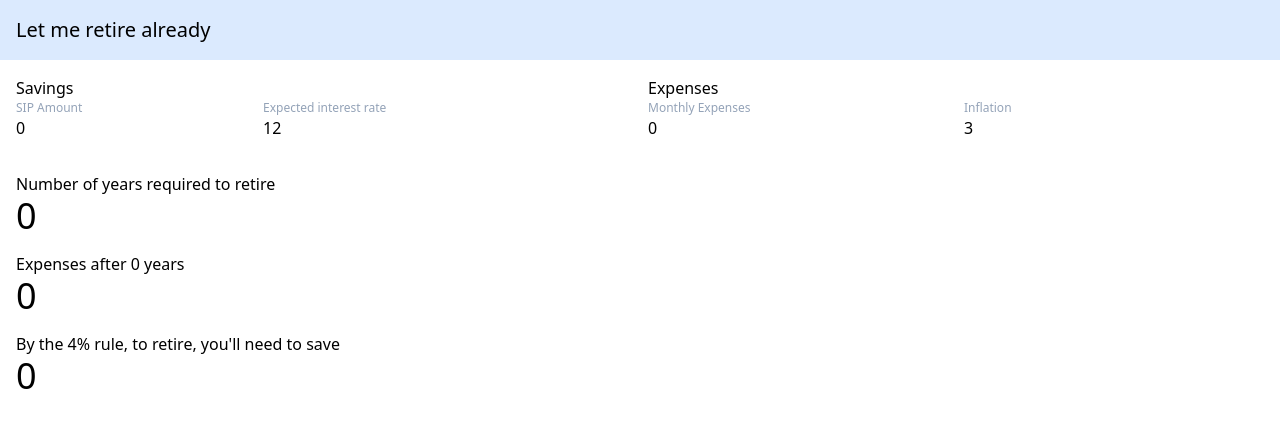
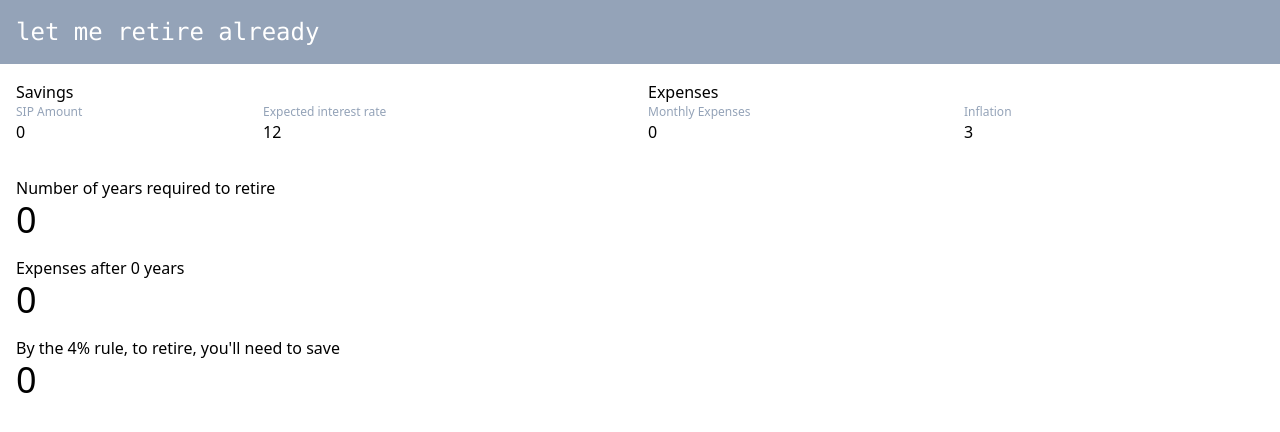
Before and after one commit to mehfil-tech/letmeretirealready, a Next.js app: page / in a window 1280 px wide. Shown: the top 432 px of the page. Built offline with nearby package versions, Linux system fonts and the light colour scheme.

Commit message:
fix: build errors

```diff
--- a/src/components/Info.tsx
+++ b/src/components/Info.tsx
@@ -26,7 +26,7 @@ function UserInfo() {
         </div>
       </div>
       <div className="mb-4">
-        By the 4% rule, to retire, you'll need to save
+        By the 4% rule, to retire, you&apos;ll need to save
         <div className="text-4xl">
           {new Intl.NumberFormat("en-IN").format(newTargetValue)}
         </div>
--- a/src/components/Nav.tsx
+++ b/src/components/Nav.tsx
@@ -7,10 +7,12 @@ import { signIn, signOut, useSession, getProviders } from "next-auth/react";
 function Nav() {
   const isUserLoggedIn = true;
   return (
-    <nav className="flex-between w-full p-4 bg-blue-100 gap-3">
+    <nav className="flex-between w-full p-4 bg-slate-400 gap-3">
       {/* App title */}
       <Link href="/" className="flex gap-2 flex-center">
-        <p className="text-xl">Let me retire already</p>
+        <p className="text-2xl text-white font-mono">
+          let me retire already
+        </p>
       </Link>
       {/* Desktop Navigation */}
       <div className="sm:flex hidden"></div>
--- a/src/store/User.tsx
+++ b/src/store/User.tsx
@@ -1,14 +1,14 @@
 "use client";
 
-import { createContext, useContext, useState } from "react";
+import { Dispatch, SetStateAction, createContext, useContext, useState } from "react";
 
 export const UserContext = createContext({
   savings: [{ saving: 0, interestRate: 0 }],
-  setSavings: (_) => {},
+  setSavings: (_: any) => {},
   expenses: 0,
-  setExpenses: (_) => {},
+  setExpenses: (_: any) => {},
   inflation: 0,
-  setInflation: (_) => {},
+  setInflation: (_: any) => {},
 });
 
 function UserStore({ children }: { children: React.ReactNode }) {
--- a/src/store/index.tsx
+++ b/src/store/index.tsx
@@ -1,11 +1,7 @@
 import UserStore from "./User";
 
-function RootStore({ children }) {
-    return (
-        <UserStore>
-            {children}
-        </UserStore>
-    );
+function RootStore({ children }: { children: React.ReactNode }) {
+  return <UserStore>{children}</UserStore>;
 }
 
 export default RootStore;
```
